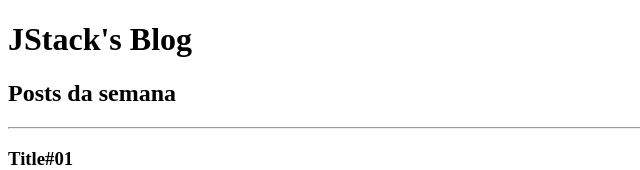
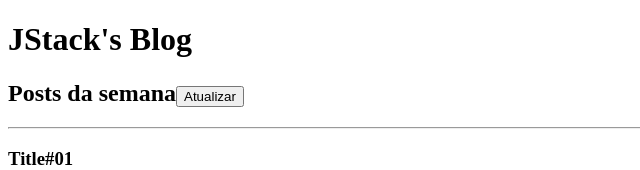
Before and after one commit to glacykm11/react-fundamentals, a React app: page / in a window 1280 px wide. Shown: the top 170 px of the page, without its empty margins (0-640 px from the left). Built offline with nearby package versions, Linux system fonts and the light colour scheme.

Commit message:
implementing useState

```diff
--- a/src/App.js
+++ b/src/App.js
@@ -1,20 +1,35 @@
-import React from 'react';
+import React, { useState } from 'react';
 
 import Post from './Post';
 import Header from './Header';
 
-const posts = [
-    { title:  'Title#01', subtitle: 'Sub#01', likes: 20 },
-    { title:  'Title#02', subtitle: 'Sub#02', likes: 10 },
-    { title:  'Title#03', subtitle: 'Sub#03', likes: 50 },
-    { title:  'Title#04', subtitle: 'Sub#04', likes: 60 },
-]
+function App(){
+    const [posts, setPosts] = useState([
+        { id: Math.random(), title:  'Title#01', subtitle: 'Sub#01', likes: 20 },
+        { id: Math.random(), title:  'Title#02', subtitle: 'Sub#02', likes: 10 },
+        { id: Math.random(), title:  'Title#03', subtitle: 'Sub#03', likes: 50 },
+        { id: Math.random(), title:  'Title#04', subtitle: 'Sub#04', likes: 60 },
+    ]);
 
-function App(){
+    function handleRefresh(){
+        setPosts((prevState) => [
+            ...prevState,
+            {
+                id: Math.random(),
+                title:  `Title#0${prevState.length+1}`,
+                subtitle: `Sub#0${prevState.length+1}`,
+                likes: 60
+            }
+        ]);
+    }
+
     return (
         <>
             <Header>
-                <h2>Posts da semana</h2>
+                <h2>
+                    Posts da semana
+                    <button onClick={handleRefresh}>Atualizar</button>
+                </h2>
             </Header>
             <hr />
 
```
